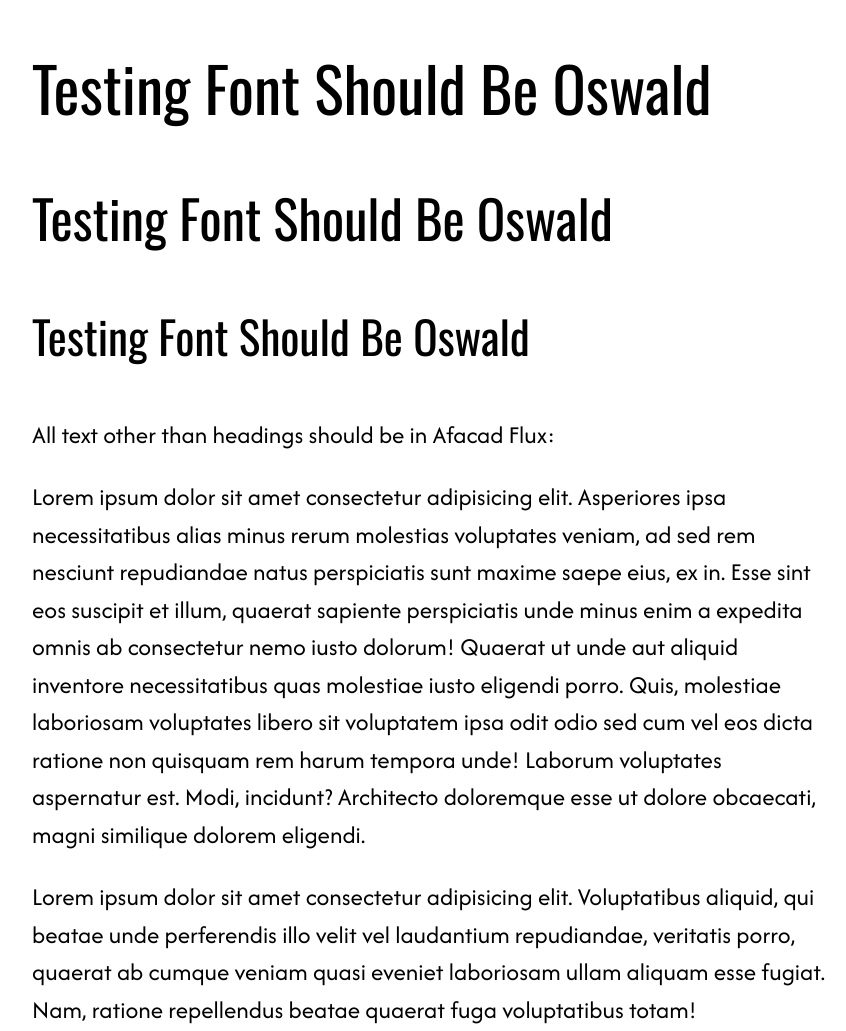
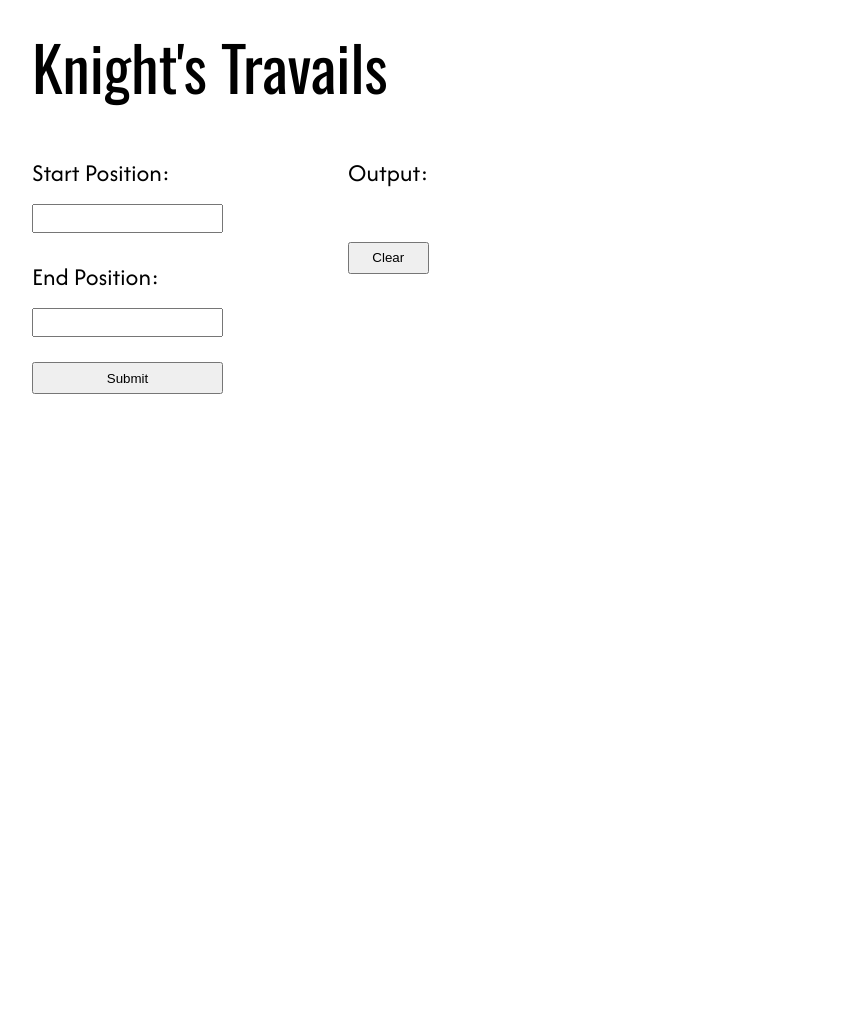
Before and after one commit to abeeto/KnightsTravails, a website built with webpack: page src/template.html in a window 1280 px wide. Shown: the whole page, without its empty margins (208-1054 px from the left). After the commit the page ends 800 px from the top, so only its background shows below. Built offline with nearby package versions, Linux system fonts and the light colour scheme.

Commit message:
Base UI and ESM

```diff
--- a/src/index.js
+++ b/src/index.js
@@ -1,3 +1,22 @@
 import "./styles.css";
+// import isInRange from "./utils";
 
-console.log("Hi! This is the entry point for the bundler");
+// const startPos = [1, 0];
+// eslint-disable-next-line no-console
+const positionForm = document.getElementById("knight-position-form");
+const submitButton = document.getElementById("knight-position-form-submit");
+const textOutputDiv = document.getElementById("knights-output-text");
+
+submitButton.addEventListener("click", (e) => {
+  e.preventDefault();
+  const formData = new FormData(positionForm);
+
+  formData.entries().forEach(([key, value]) => {
+    textOutputDiv.innerText += `${key}: ${value} \n`;
+  });
+});
+
+const clearTextOutputBtn = document.querySelector("#clear-knights-output-btn");
+clearTextOutputBtn.addEventListener("click", () => {
+  textOutputDiv.innerText = "";
+});
--- a/src/styles.css
+++ b/src/styles.css
@@ -48,3 +48,42 @@
 h3,h4,h5,h6 {
     font-size: var(--step-3);
 }
+
+body > * {
+    margin-top: .8rem;
+}
+
+.flex {
+    display: flex;
+}
+
+.flex-row {
+    flex-direction: row;
+}
+
+.flex-col {
+    flex-direction: column;
+}
+.spacing-s {
+    gap: 0.5em;
+}
+
+.spacing-m {
+    gap: 1em;
+}
+
+.input-form {
+    max-width: 10em;
+}
+
+.input-form input {
+    padding: 0.2rem;
+}
+
+.button {
+    padding: 0.5em;
+}
+
+.spacing-xl {
+    gap: 5rem;
+}
--- a/src/template.html
+++ b/src/template.html
@@ -6,17 +6,27 @@
     <title>The Website Name</title>
 </head>
 <body>
-    <h1>Testing Font Should Be Oswald</h1>
-    <h2>Testing Font Should Be Oswald</h2>
-    <h3>Testing Font Should Be Oswald</h3>
-    <p>
-        All text other than headings should be in Afacad Flux:
-    </p>
-    <p>
-        Lorem ipsum dolor sit amet consectetur adipisicing elit. Asperiores ipsa necessitatibus alias minus rerum molestias voluptates veniam, ad sed rem nesciunt repudiandae natus perspiciatis sunt maxime saepe eius, ex in. Esse sint eos suscipit et illum, quaerat sapiente perspiciatis unde minus enim a expedita omnis ab consectetur nemo iusto dolorum! Quaerat ut unde aut aliquid inventore necessitatibus quas molestiae iusto eligendi porro. Quis, molestiae laboriosam voluptates libero sit voluptatem ipsa odit odio sed cum vel eos dicta ratione non quisquam rem harum tempora unde! Laborum voluptates aspernatur est. Modi, incidunt? Architecto doloremque esse ut dolore obcaecati, magni similique dolorem eligendi.
-    </p>
-    <p>
-        Lorem ipsum dolor sit amet consectetur adipisicing elit. Voluptatibus aliquid, qui beatae unde perferendis illo velit vel laudantium repudiandae, veritatis porro, quaerat ab cumque veniam quasi eveniet laboriosam ullam aliquam esse fugiat. Nam, ratione repellendus beatae quaerat fuga voluptatibus totam!
-    </p>
+    <h1>Knight's Travails</h1>
+    <div class="flex flex-row spacing-xl">
+        <form id="knight-position-form" class="flex flex-col spacing-m input-form">
+            <div class="flex flex-col spacing-s">
+                <label for="startPos">Start Position:</label>
+                <input type="text" name="startPos" id="start-position-input">
+            </div>
+            <div class="flex flex-col spacing-s">
+                <label for="endPos">End Position:</label>
+                <input type="text" name="endPos" id="end-position-input">
+            </div>
+            <button id="knight-position-form-submit" class="button" value="Submit">Submit</button>
+        </form>
+
+        <div id="knights-output" class="flex flex-col spacing-m">
+            <div>Output:</div>
+            <div id="knights-output-text">
+
+            </div>
+            <button id="clear-knights-output-btn" class="button" value="Clear">Clear</button>
+        </div>
+    </div>
 </body>
 </html>
```
